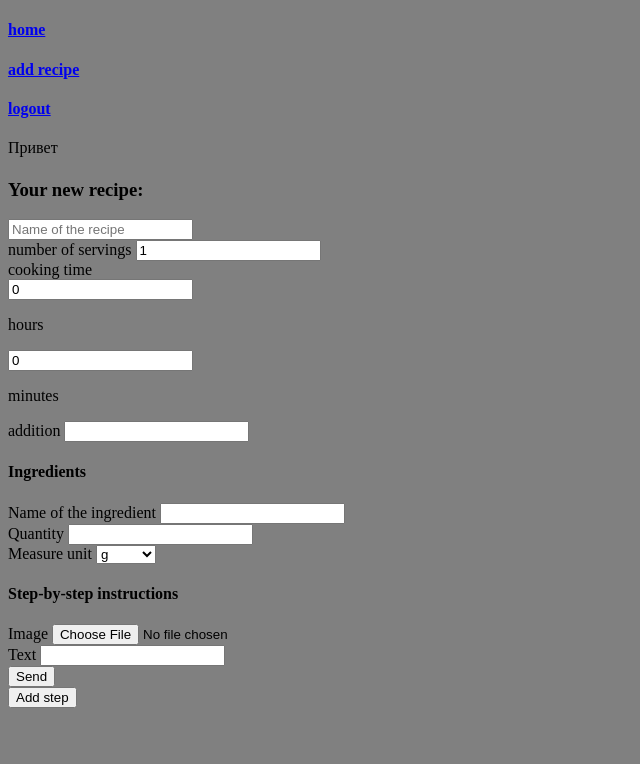
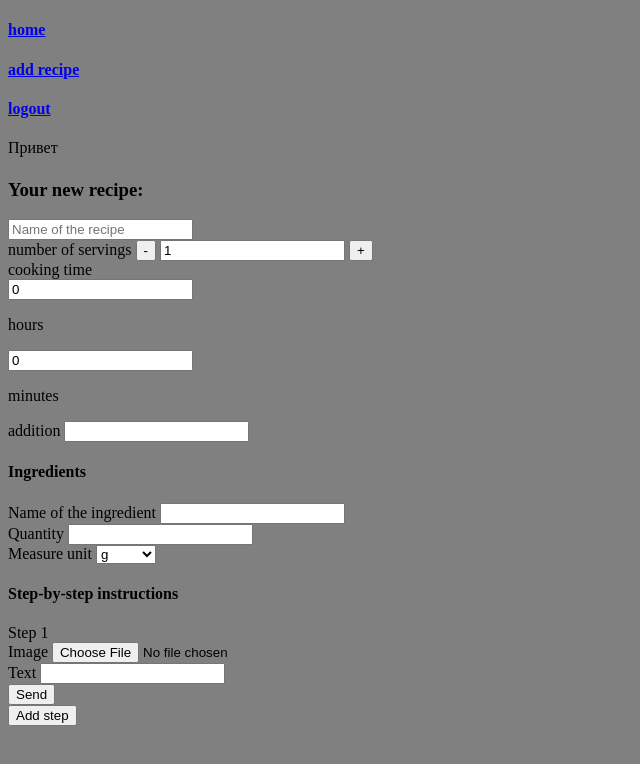
Before and after one commit to RickySalm/semester_assignment, a Flask app: page /add_recipe in a window 1280 px wide. Shown: the top 764 px of the page, without its empty margins (0-640 px from the left). Run offline with Flask 2, Linux system fonts and the light colour scheme; the visitor is signed in with stand-in values (Sample User, id 1); some libraries are stand-ins or nearby versions.

Commit message:
= recipe form + jquery for the form

```diff
--- a/templates/add_recipe.html
+++ b/templates/add_recipe.html
@@ -10,7 +10,9 @@
             </div>
             <div>
                 <label>number of servings</label>
-                <input min='0' type="number" value="1" step="1" name="number_of_serving">
+                <button class="button_del_serving" type="button"> - </button>
+                <input readonly class="input_number_of_serving" min='0' type="number" value="1" step="1" name="number_of_serving">
+                <button class="button_add_serving" type="button"> + </button>
             </div>
             <div>
                 <label>cooking time</label>
@@ -51,13 +53,16 @@
             <div class="block_to_add">
                 <h4>Step-by-step instructions</h4>
                 <div class="step">
+                    <div class=step_div>
+                        <span class="step_span">Step 1</span>
+                    </div>
                     <div>
                         <label>Image</label>
-                        <input type="file" accept="image/*" name="image_step">
+                        <input type="file" accept="image/*" name="image_step[]">
                     </div>
                     <div>
                         <label>Text</label>
-                        <input type="text" name="text_step">
+                        <input type="text" name="text_step[]">
                     </div>
                 </div>
             </div>
@@ -67,28 +72,53 @@
     </div>
         <script type="text/javascript">
             $(document).ready(function() {
-                $(".add_step").click(function(e) {
+                var count = 1;
+
+                $(".button_add_step").click(function(e) {
                     e.preventDefault();
+                    count++;
                     $('.block_to_add').append('                <div class="step">\n' +
+            '                    <div class=step_div>' +
+            '                        <span class="step_span" >Step ' + count + '</span>' +
+            '                    </div>' +
             '                    <div>\n' +
             '                        <label>Image</label>\n' +
-            '                        <input type="file" accept="image/*" name="image_step">\n' +
+            '                        <input type="file" accept="image/*" name="image_step[]">\n' +
             '                    </div>\n' +
             '                    <div>\n' +
             '                        <label>Text</label>\n' +
-            '                        <input type="text" name="text_step">\n' +
+            '                        <input type="text" name="text_step[]">\n' +
             '                    </div><button type="button" class="remove_button">Удалить</button>\n' +
             '                </div>');
                 });
 
                 $('.block_to_add').on('click', '.remove_button', function (e) {
                     e.preventDefault();
+                    count--;
                     $(this).parent('div').remove();
+                    for (var i = 0; i < count; i++) {
+                        var j = i+1
+                        $('.step_span').eq(i).text('Step ' + j)
+                    }
+                })
+
+                $('.button_add_serving').click(function() {
+                    var value = $('.input_number_of_serving').val();
+                    value++;
+                    $('.input_number_of_serving').val(value);
+                })
+
+                $('.button_del_serving').click(function() {
+                    var value = $('.input_number_of_serving').val();
+                    if (value > 1) {
+                        value--;
+                        $('.input_number_of_serving').val(value);
+                    }
                 })
             });
         </script>
 
-        <button class="add_step">
+        <button class="button_add_step">
             Add step
         </button>
 {% endblock %}
```
Also changed, not shown: 1 other file.
